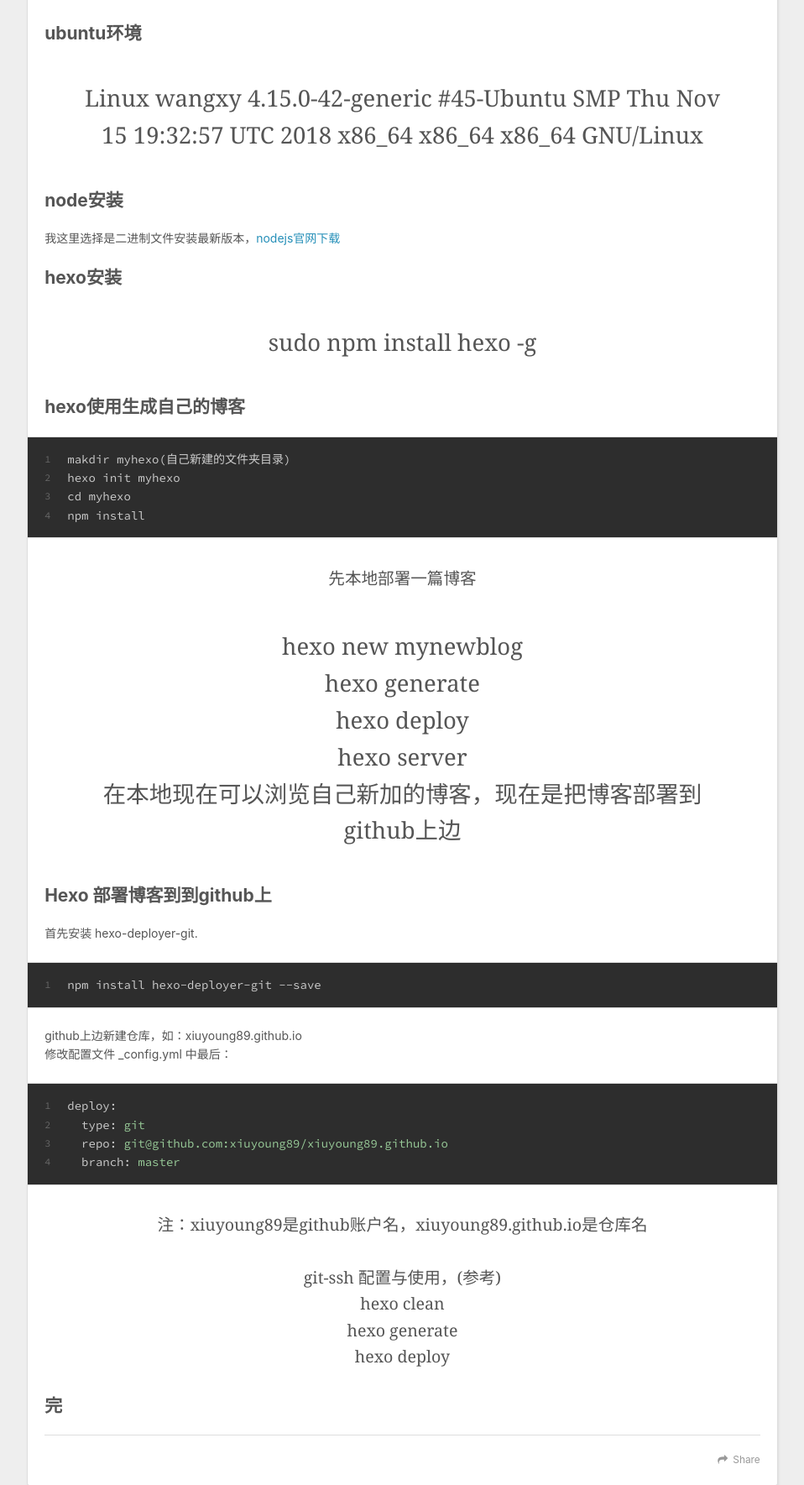
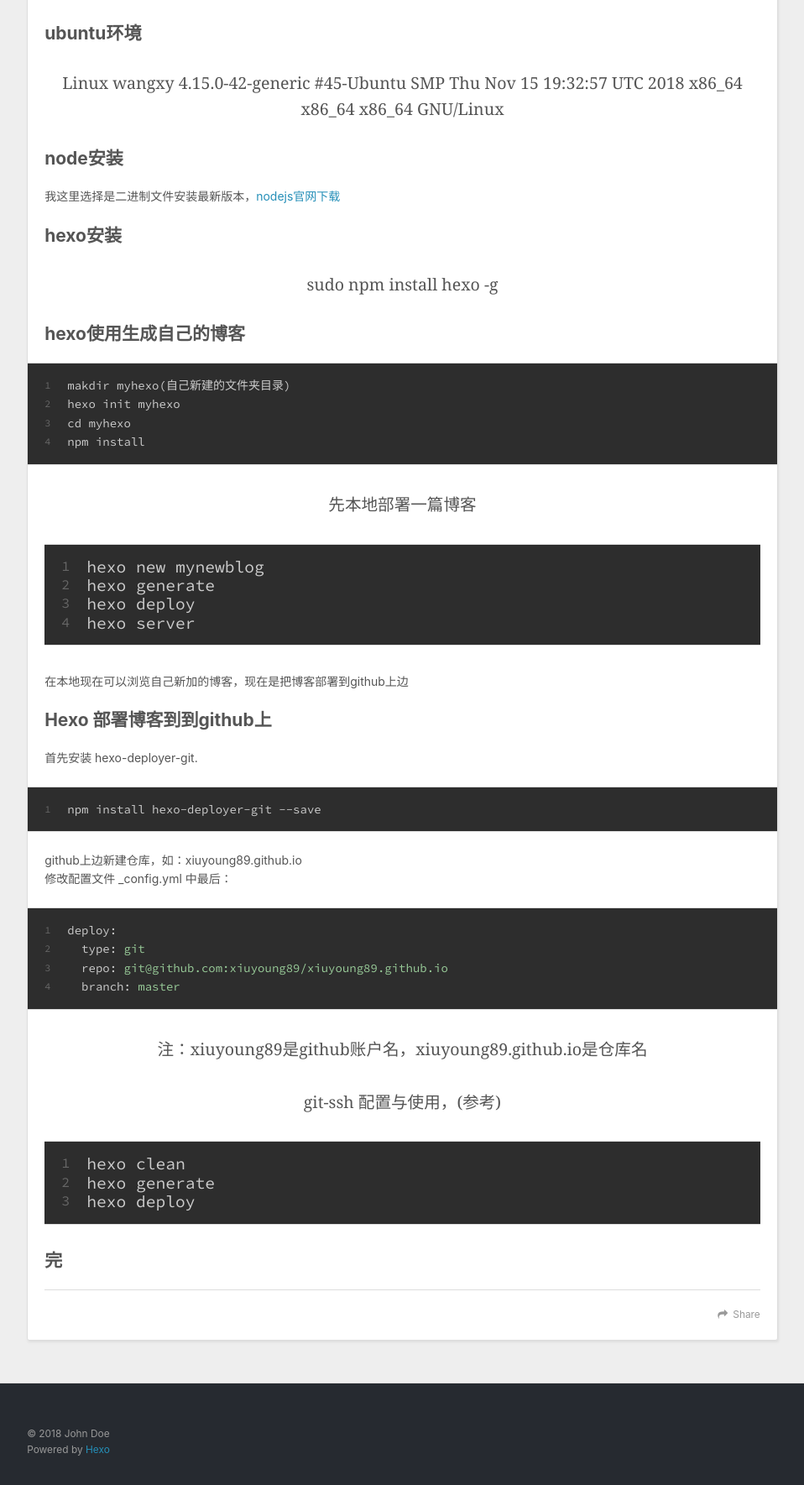
Before and after one commit to xiuyoung89/xiuyoung89.github.io, a plain HTML site: page 2018/12/17/Ubuntu+Hexo+Git/index.html in a window 1280 px wide. Shown: the part 622-2391 px from the top of the page at 84% size, without its empty margins (8-966 px from the left). Drawn offline with nearby package versions, Linux system fonts and the light colour scheme.

Commit message:
Site updated: 2018-12-17 23:20:43

```diff
--- a/2018/12/17/Ubuntu+Hexo+Git/index.html
+++ b/2018/12/17/Ubuntu+Hexo+Git/index.html
@@ -7,17 +7,17 @@
 
   <title>Ubuntu+Hexo+Git个人博客搭建笔记总结 | Hexo</title>
   <meta name="viewport" content="width=device-width, initial-scale=1, maximum-scale=1">
-  <meta name="description" content="明明可以靠脸吃饭，非要写什么代码，我真的是很羡慕明明。这个年代，作为一个技术开发人员，如果连个博客都没有，真的很难交到朋友！  ubuntu环境  Linux wangxy 4.15.0-42-generic #45-Ubuntu SMP Thu Nov 15 19:32:57 UTC 2018 x86_64 x86_64 x86_64 GNU/Linux   node安装我这里选择是二进制文件">
+  <meta name="description" content="明明可以靠脸吃饭，非要写什么代码，我真的是很羡慕明明。这个年代，作为一个技术开发人员，如果连个博客都没有，真的很难交到朋友！  ubuntu环境 Linux wangxy 4.15.0-42-generic #45-Ubuntu SMP Thu Nov 15 19:32:57 UTC 2018 x86_64 x86_64 x86_64 GNU/Linux  node安装我这里选择是二进制文件安装">
 <meta property="og:type" content="article">
 <meta property="og:title" content="Ubuntu+Hexo+Git个人博客搭建笔记总结">
 <meta property="og:url" content="http://yoursite.com/2018/12/17/Ubuntu+Hexo+Git/index.html">
 <meta property="og:site_name" content="Hexo">
-<meta property="og:description" content="明明可以靠脸吃饭，非要写什么代码，我真的是很羡慕明明。这个年代，作为一个技术开发人员，如果连个博客都没有，真的很难交到朋友！  ubuntu环境  Linux wangxy 4.15.0-42-generic #45-Ubuntu SMP Thu Nov 15 19:32:57 UTC 2018 x86_64 x86_64 x86_64 GNU/Linux   node安装我这里选择是二进制文件">
+<meta property="og:description" content="明明可以靠脸吃饭，非要写什么代码，我真的是很羡慕明明。这个年代，作为一个技术开发人员，如果连个博客都没有，真的很难交到朋友！  ubuntu环境 Linux wangxy 4.15.0-42-generic #45-Ubuntu SMP Thu Nov 15 19:32:57 UTC 2018 x86_64 x86_64 x86_64 GNU/Linux  node安装我这里选择是二进制文件安装">
 <meta property="og:locale" content="default">
-<meta property="og:updated_time" content="2018-12-17T15:15:42.280Z">
+<meta property="og:updated_time" content="2018-12-17T15:20:21.839Z">
 <meta name="twitter:card" content="summary">
 <meta name="twitter:title" content="Ubuntu+Hexo+Git个人博客搭建笔记总结">
-<meta name="twitter:description" content="明明可以靠脸吃饭，非要写什么代码，我真的是很羡慕明明。这个年代，作为一个技术开发人员，如果连个博客都没有，真的很难交到朋友！  ubuntu环境  Linux wangxy 4.15.0-42-generic #45-Ubuntu SMP Thu Nov 15 19:32:57 UTC 2018 x86_64 x86_64 x86_64 GNU/Linux   node安装我这里选择是二进制文件">
+<meta name="twitter:description" content="明明可以靠脸吃饭，非要写什么代码，我真的是很羡慕明明。这个年代，作为一个技术开发人员，如果连个博客都没有，真的很难交到朋友！  ubuntu环境 Linux wangxy 4.15.0-42-generic #45-Ubuntu SMP Thu Nov 15 19:32:57 UTC 2018 x86_64 x86_64 x86_64 GNU/Linux  node安装我这里选择是二进制文件安装">
 
     <link rel="alternate" href="/atom.xml" title="Hexo" type="application/atom+xml">
 
@@ -90,36 +90,30 @@
 <p>明明可以靠脸吃饭，非要写什么代码，我真的是很羡慕明明。<br>这个年代，<br>作为一个技术开发人员，<br>如果连个博客都没有，<br>真的很难交到朋友！</p>
 </blockquote>
 <h2 id="ubuntu环境"><a href="#ubuntu环境" class="headerlink" title="ubuntu环境"></a>ubuntu环境</h2><blockquote>
-<blockquote>
 <p>Linux wangxy 4.15.0-42-generic #45-Ubuntu SMP Thu Nov 15 19:32:57 UTC 2018 x86_64 x86_64 x86_64 GNU/Linux</p>
-</blockquote>
 </blockquote>
 <h2 id="node安装"><a href="#node安装" class="headerlink" title="node安装"></a>node安装</h2><p>我这里选择是二进制文件安装最新版本，<a href="https://nodejs.org/zh-cn/download/current/" target="_blank" rel="noopener">nodejs官网下载</a></p>
 <h2 id="hexo安装"><a href="#hexo安装" class="headerlink" title="hexo安装"></a>hexo安装</h2><blockquote>
-<blockquote>
 <p>sudo npm install hexo -g</p>
-</blockquote>
 </blockquote>
 <h2 id="hexo使用生成自己的博客"><a href="#hexo使用生成自己的博客" class="headerlink" title="hexo使用生成自己的博客"></a>hexo使用生成自己的博客</h2><figure class="highlight plain"><table><tr><td class="gutter"><pre><span class="line">1</span><br><span class="line">2</span><br><span class="line">3</span><br><span class="line">4</span><br></pre></td><td class="code"><pre><span class="line">makdir myhexo(自己新建的文件夹目录)</span><br><span class="line">hexo init myhexo</span><br><span class="line">cd myhexo</span><br><span class="line">npm install</span><br></pre></td></tr></table></figure>
 <blockquote>
-<p>先本地部署一篇博客</p>
-<blockquote>
-<p>hexo new mynewblog<br>hexo generate<br>hexo deploy<br>hexo server<br>在本地现在可以浏览自己新加的博客，现在是把博客部署到github上边</p>
+<p>先本地部署一篇博客<br><figure class="highlight bash"><table><tr><td class="gutter"><pre><span class="line">1</span><br><span class="line">2</span><br><span class="line">3</span><br><span class="line">4</span><br></pre></td><td class="code"><pre><span class="line">hexo new mynewblog</span><br><span class="line">hexo generate</span><br><span class="line">hexo deploy</span><br><span class="line">hexo server</span><br></pre></td></tr></table></figure></p>
 </blockquote>
-</blockquote>
+<p>在本地现在可以浏览自己新加的博客，现在是把博客部署到github上边</p>
 <h2 id="Hexo-部署博客到到github上"><a href="#Hexo-部署博客到到github上" class="headerlink" title="Hexo 部署博客到到github上"></a>Hexo 部署博客到到github上</h2><p>首先安装 hexo-deployer-git.<br><figure class="highlight bash"><table><tr><td class="gutter"><pre><span class="line">1</span><br></pre></td><td class="code"><pre><span class="line">npm install hexo-deployer-git --save</span><br></pre></td></tr></table></figure></p>
 <p>github上边新建仓库，如：xiuyoung89.github.io<br>修改配置文件 _config.yml 中最后：<br><figure class="highlight yml"><table><tr><td class="gutter"><pre><span class="line">1</span><br><span class="line">2</span><br><span class="line">3</span><br><span class="line">4</span><br></pre></td><td class="code"><pre><span class="line"><span class="attr">deploy:</span></span><br><span class="line"><span class="attr">  type:</span> <span class="string">git</span></span><br><span class="line"><span class="attr">  repo:</span> <span class="string">git@github.com:xiuyoung89/xiuyoung89.github.io</span></span><br><span class="line"><span class="attr">  branch:</span> <span class="string">master</span></span><br></pre></td></tr></table></figure></p>
 <blockquote>
 <p>注：xiuyoung89是github账户名，xiuyoung89.github.io是仓库名</p>
 </blockquote>
 <blockquote>
-<p>git-ssh 配置与使用，(参考)<br>hexo clean<br>hexo generate<br>hexo deploy</p>
+<p>git-ssh 配置与使用，(参考)<br><figure class="highlight bash"><table><tr><td class="gutter"><pre><span class="line">1</span><br><span class="line">2</span><br><span class="line">3</span><br></pre></td><td class="code"><pre><span class="line">hexo clean</span><br><span class="line">hexo generate</span><br><span class="line">hexo deploy</span><br></pre></td></tr></table></figure></p>
 </blockquote>
 <h2 id="完"><a href="#完" class="headerlink" title="完"></a>完</h2>
 
     </div>
     <footer class="article-footer">
-      <a data-url="http://yoursite.com/2018/12/17/Ubuntu+Hexo+Git/" data-id="cjpsgr1tm0000m2jsk91sxy0w" class="article-share-link">Share</a>
+      <a data-url="http://yoursite.com/2018/12/17/Ubuntu+Hexo+Git/" data-id="cjpsgupgq0000orjs9tljfi37" class="article-share-link">Share</a>
 
 
     </footer>
```
Also changed, not shown: index.html (+4 -10 lines).
